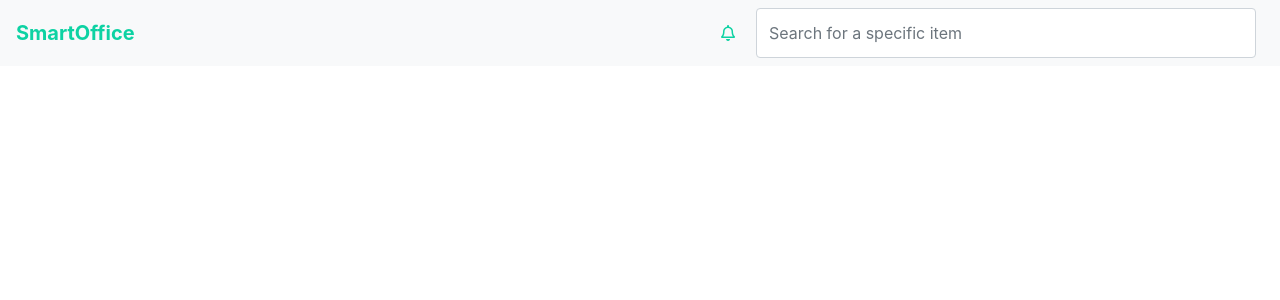
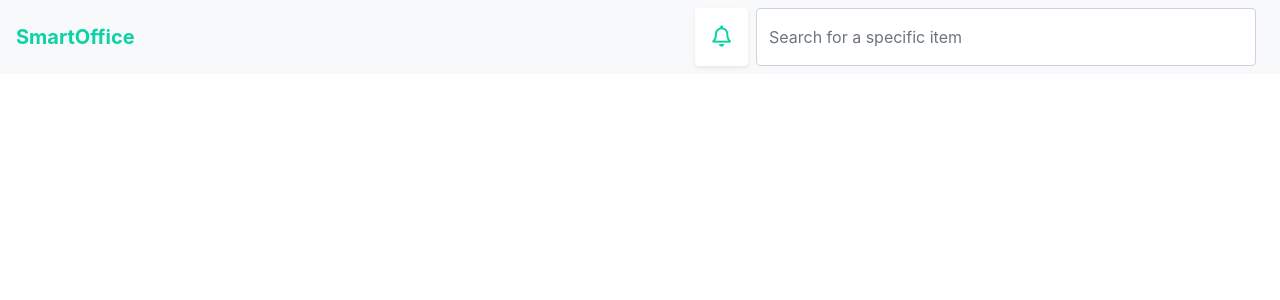
Before and after one commit to vladbarbu/FratiiBrothers, a React (Create React App) app in the folder smart-office/: page / in a window 1280 px wide. Shown: the top 300 px of the page. Built offline with nearby package versions, Linux system fonts and the light colour scheme.

Commit message:
Nav almost done :+1:

```diff
--- a/smart-office/src/Components/navbar.jsx
+++ b/smart-office/src/Components/navbar.jsx
@@ -6,7 +6,7 @@ class NavBar extends Component {
       color: "#0DD2A3"
     };
     const styleButton = { color: "#0DD2A3" };
-    const styleSearch = { width: "500px", height: "50px" };
+    const styleSearch = { width: "500px", height: "58px" };
     return (
       <nav className="navbar navbar-light bg-light justify-content-between">
         <a className="navbar-brand font-weight-bold" style={styleTitle}>
@@ -15,18 +15,17 @@ class NavBar extends Component {
 
         <form className="form-inline">
           <button
-            className="btn  my-2 my-sm-0 m-2 "
+            className="btn  my-2 my-sm-0 m-2 shadow-sm p-3 mb-5 bg-white rounded"
             type="submit"
             style={styleButton}
           >
-            <i className="far fa-bell" />
+            <i className="far fa-bell fa-lg" />
           </button>
           <input
             className="form-control mr-sm-2"
             type="search"
             placeholder="Search for a specific item"
             aria-label="Search"
-            width="20px"
             style={styleSearch}
           />
         </form>
```
